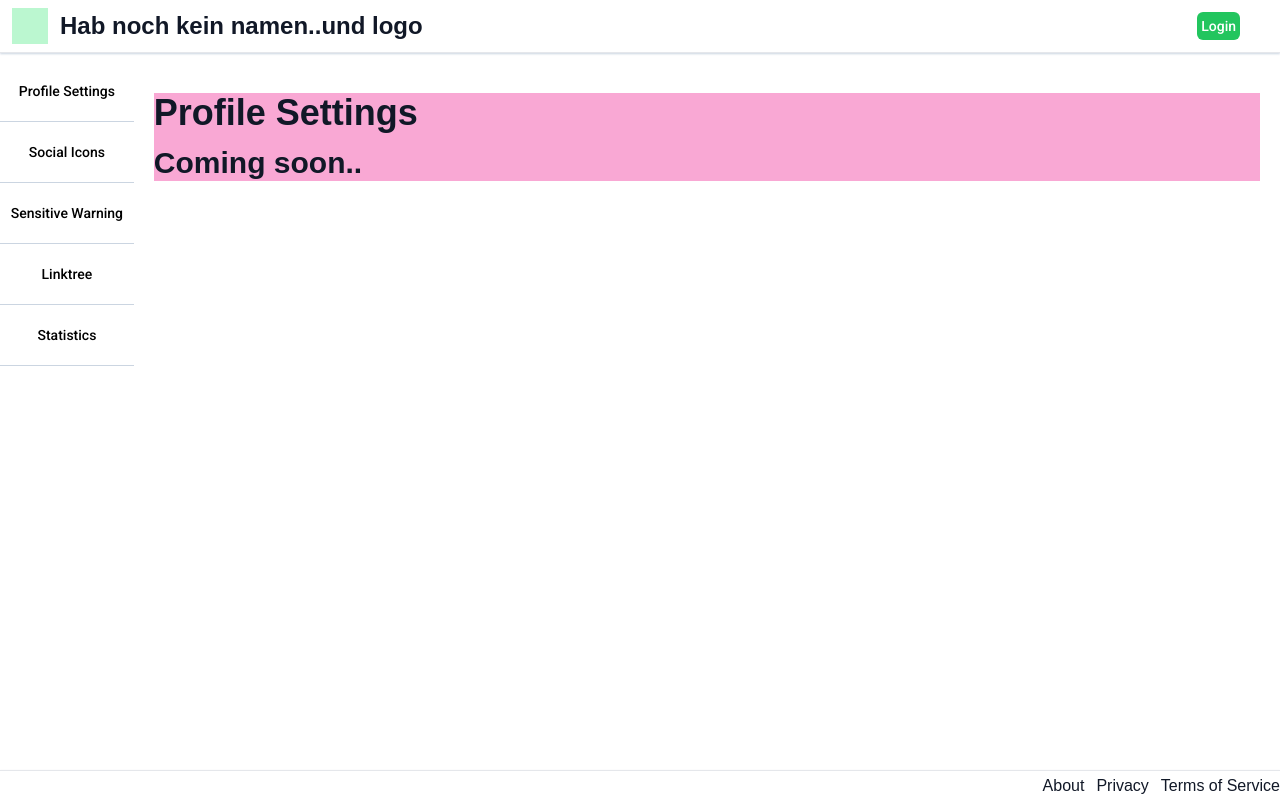
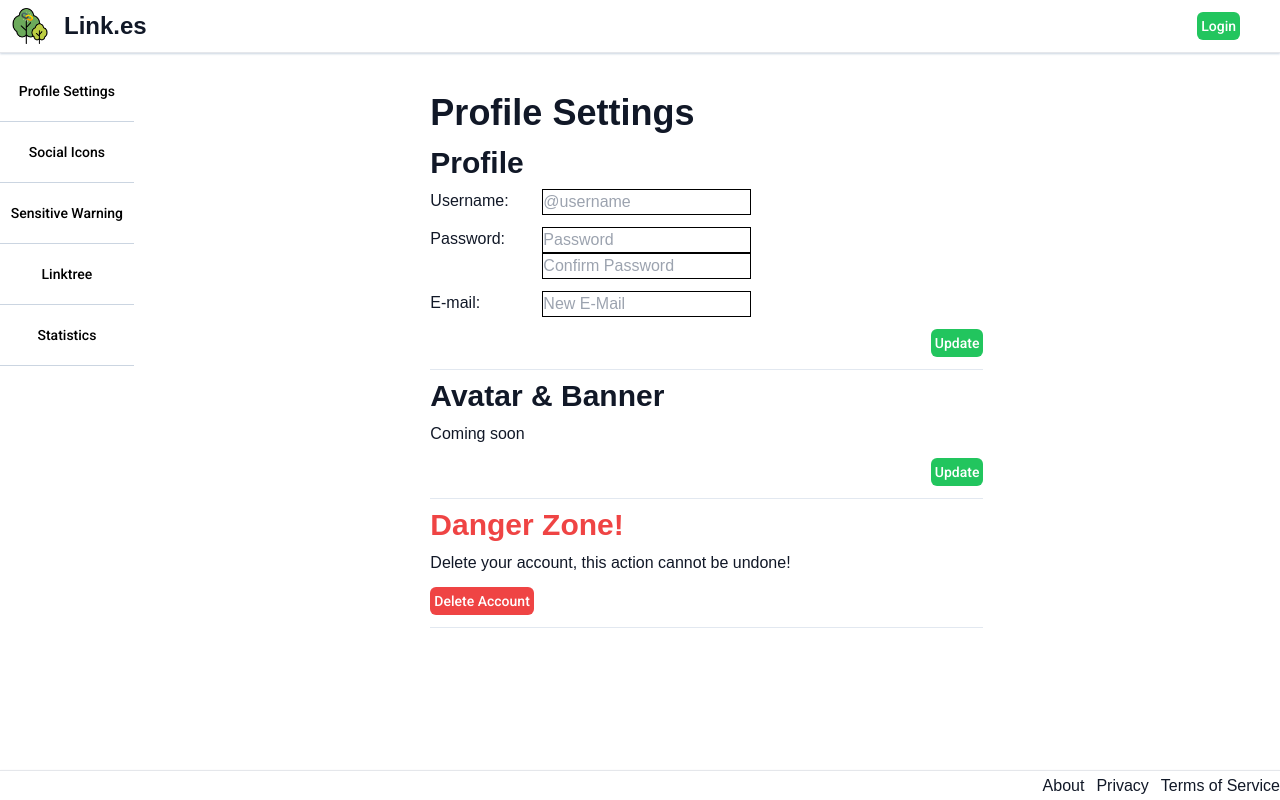
Before and after one commit to crysis992/link-it, a Next.js app: page /dashboard/settings in a window 1280 px wide. Built offline with nearby package versions, Linux system fonts and the light colour scheme; no server answers; a web font is replaced by a local one.

Commit message:
Added logo

```diff
--- /dev/null
+++ b/app/(root)/dashboard/sensitive/CheckBox.tsx
@@ -0,0 +1,15 @@
+interface CheckBoxProps {
+    id: string;
+    label: string;
+    handleCheck: () => void;
+    checked?: boolean;
+}
+
+export default function CheckBox({ id, label, handleCheck, checked = false }: CheckBoxProps) {
+    return (
+        <div className="flex items-center gap-3">
+            <input type="radio" name="18+" id={id} className="w-5 h-5" onChange={handleCheck} checked={checked} />
+            <label htmlFor={id} className="">{label}</label>
+        </div>
+    )
+}
--- a/app/(root)/dashboard/sensitive/page.tsx
+++ b/app/(root)/dashboard/sensitive/page.tsx
@@ -1,7 +1,27 @@
+"use client"
+import { useState } from "react";
+import CheckBox from "./CheckBox"
+
 function SensitiveWarning() {
+    const [selected, setSelected] = useState('');
+
+    const handleSave = () => {
+
+    }
+
     return (
         <div>
-            <h1>Coming Soon</h1>
+            <h1>Sensitive Warning</h1>
+            <form onSubmit={(e) => e.preventDefault()}>
+                <p>Display a sensitive content warning before visitors can view your linktree.</p>
+                <fieldset className="flex flex-col">
+                    <CheckBox id="18" label="18+" handleCheck={() => { setSelected('18') }} checked={selected === '18'} />
+                    <CheckBox id="21" label="21+" handleCheck={() => { setSelected('21') }} checked={selected === '21'} />
+                    <CheckBox id="25" label="25+" handleCheck={() => { setSelected('25') }} checked={selected === '25'} />
+                    <CheckBox id="always" label="Always" handleCheck={() => { setSelected('always') }} checked={selected === 'always'} />
+                </fieldset>
+            </form>
+            <button className="mt-3">Save</button>
         </div>
     )
 }
--- a/app/(root)/dashboard/settings/page.tsx
+++ b/app/(root)/dashboard/settings/page.tsx
@@ -3,9 +3,42 @@ import UserTest from "./UserTest";
 async function ProfileSettingsPage() {
 
     return (
-        <div className="bg-pink-300">
+        <div className="w-2/4 mx-auto max-sm:w-full">
             <h1>Profile Settings</h1>
-            <h2>Coming soon..</h2>
+
+            <div>
+                <h2>Profile</h2>
+                <section className="flex flex-col gap-3 items-start border-b border-slate-200">
+                    <div className="flex gap-3 flex-wrap">
+                        <p className="min-w-[100px]">Username:</p>
+                        <input type="text" name="username" placeholder="@username" className="border border-black" />
+                    </div>
+
+                    <div className="flex gap-3 flex-wrap">
+                        <p className="min-w-[100px]">Password:</p>
+                        <div className="flex flex-col">
+                            <input type="text" name="password" placeholder="Password" className="border border-black" />
+                            <input type="text" name="confirmPassword" placeholder="Confirm Password" className="border border-black" />
+                        </div>
+                    </div>
+
+                    <div className="flex gap-3 flex-wrap">
+                        <p className="min-w-[100px]">E-mail:</p>
+                        <input type="text" name="password" placeholder="New E-Mail" className="border border-black" />
+                    </div>
+                    <button className="mb-3 self-end">Update</button>
+                </section>
+                <h2>Avatar & Banner</h2>
+                <section className="flex flex-col gap-3 items-start border-b border-slate-200">
+                    <p>Coming soon</p>
+                    <button className="mb-3 self-end">Update</button>
+                </section>
+                <h2 className="text-red-500">Danger Zone!</h2>
+                <section className="flex flex-col gap-3 items-start border-b border-slate-200">
+                    <p>Delete your account, this action cannot be undone!</p>
+                    <button className="btn-red mb-3">Delete Account</button>
+                </section>
+            </div>
         </div>
     )
 }
--- a/components/Navigation.tsx
+++ b/components/Navigation.tsx
@@ -2,13 +2,15 @@ import Link from "next/link"
 import { Suspense, memo } from "react"
 import Logout from "./Logout"
 import Login from "./Login"
+import Image from 'next/image'
+import logo from '../public/linkit.png'
 
 function Navigation() {
     return (
         <nav className="py-2 w-full bg-white shadow-sm shadow-slate-300 flex items-center mb-2 justify-between border-b">
             <div className="flex items-center gap-3">
-                <div className="max-[400px]:hidden block h-[36px] w-[36px] bg-green-200 ml-3"></div>
-                <Link href='/'><p className="text-2xl font-bold cursor-pointer">Hab noch kein namen..und logo</p></Link>
+                <Image src={logo} alt='Website Logo' height={36} width={36} priority className="ml-3 max-[400px]:hidden" />
+                <Link href='/'><p className="text-2xl font-bold cursor-pointer ml-1">Link.es</p></Link>
             </div>
             <div className="mr-10 flex gap-3">
                 <Suspense fallback={<div>Loading...</div>}>
```
Also changed, not shown: public/linkit.png (added).
